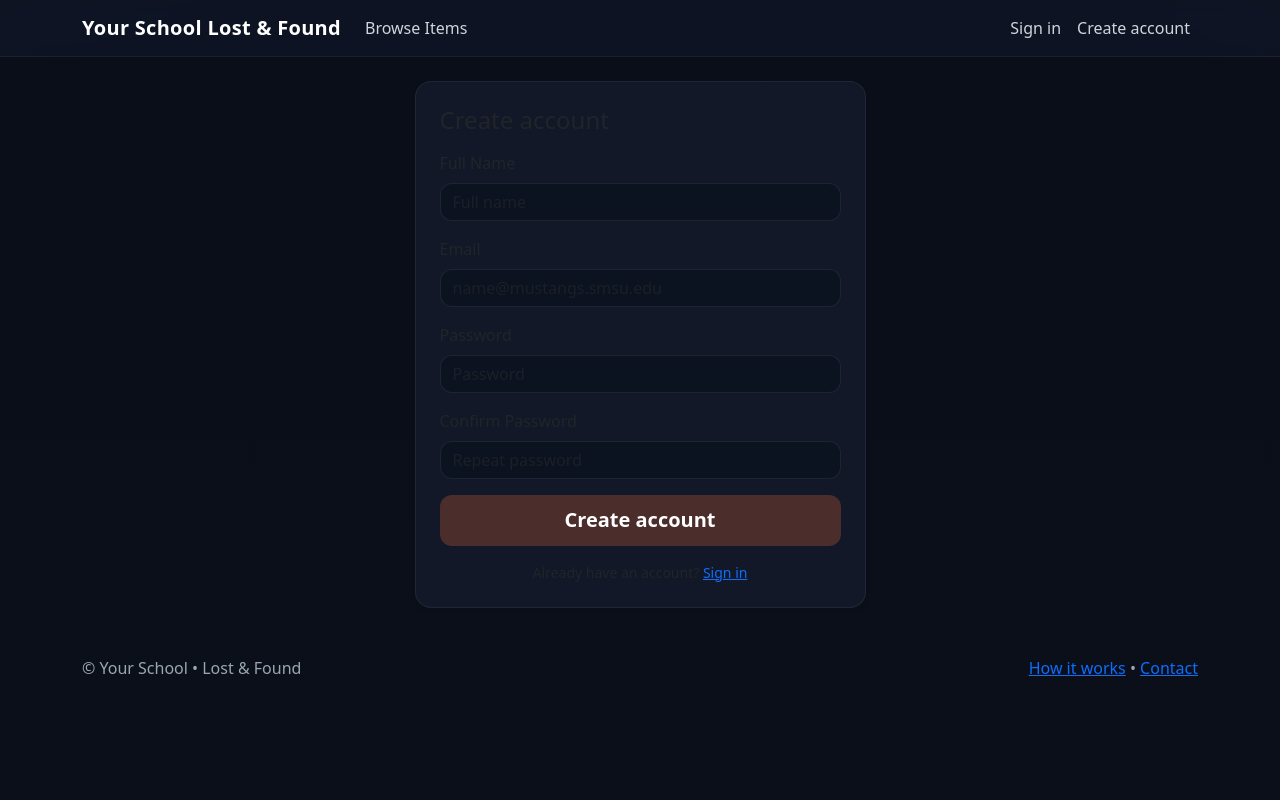
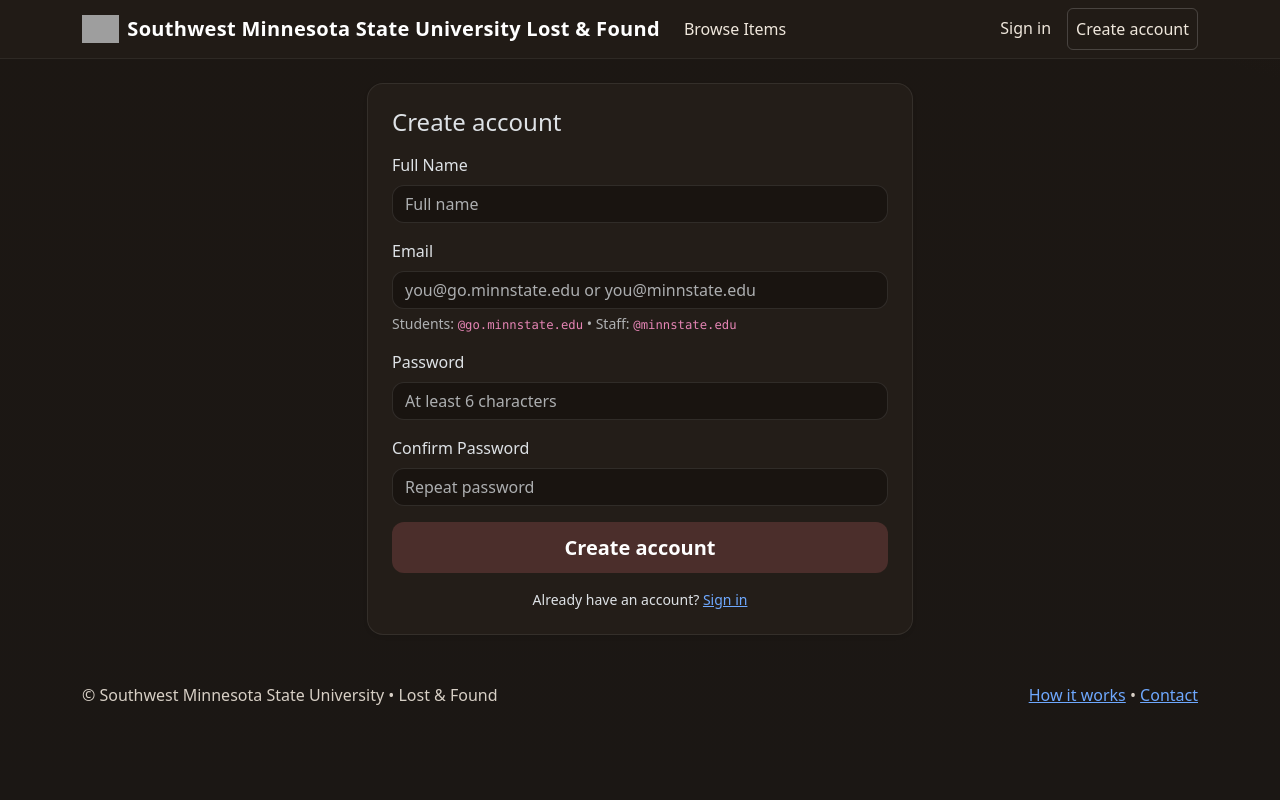
Before and after one commit to temesgen2292-prog/smsu-lost-found, a Flask app: page /register in a window 1280 px wide. Run offline with Flask 3, Linux system fonts and the light colour scheme; parts of the project's set-up code (start-up, migrations or seed data) failed here and were passed over; some libraries are stand-ins or nearby versions; grey boxes are pictures that could not be loaded.

Commit message:
Initial commit - SMSU Lost & Found Flask App

```diff
--- a/app.py
+++ b/app.py
@@ -3,11 +3,13 @@ from datetime import datetime
 from werkzeug.security import generate_password_hash, check_password_hash
 from werkzeug.utils import secure_filename
 from flask import (
-    Flask, render_template, redirect, url_for, flash, request, abort, send_from_directory, current_app
+    Flask, render_template, redirect, url_for, flash, request, abort,
+    send_from_directory, current_app
 )
 from flask_login import LoginManager, login_user, logout_user, current_user, login_required
+from flask_wtf.csrf import CSRFProtect, CSRFError
 from sqlalchemy import create_engine, select, func
-from sqlalchemy.orm import sessionmaker, scoped_session
+from sqlalchemy.orm import sessionmaker, scoped_session, joinedload
 from config import Config
 from models import Base, User, Roles, Category, Item, ItemStatus, Claim, ClaimStatus, Notification
 from forms import LoginForm, RegisterForm, ReportItemForm, SearchForm
@@ -18,6 +20,9 @@ app.config.from_object(Config)
 os.makedirs(app.config["UPLOAD_FOLDER"], exist_ok=True)
 os.makedirs(app.instance_path, exist_ok=True)
 
+# Enable CSRF globally (so failures are surfaced cleanly)
+CSRFProtect(app)
+
 engine = create_engine(app.config["SQLALCHEMY_DATABASE_URI"], future=True)
 Session = scoped_session(sessionmaker(bind=engine, autoflush=False, expire_on_commit=False))
 Base.metadata.create_all(engine)
@@ -25,6 +30,8 @@ Base.metadata.create_all(engine)
 # ----- Auth -----
 login_manager = LoginManager(app)
 login_manager.login_view = "login"
+login_manager.login_message_category = "warning"
+
 @login_manager.user_loader
 def load_user(user_id):
     with Session() as s:
@@ -33,7 +40,7 @@ def load_user(user_id):
 # ----- Helpers -----
 def allowed_file(filename):
     ext = filename.rsplit(".", 1)[-1].lower()
-    return "." in filename and ext in app.config["ALLOWED_EXTENSIONS"]
+    return "." in filename and ext in current_app.config["ALLOWED_EXTENSIONS"]
 
 def save_photo(file_storage):
     if not file_storage or file_storage.filename == "":
@@ -43,7 +50,7 @@ def save_photo(file_storage):
     fname = secure_filename(file_storage.filename)
     token = secrets.token_hex(6)
     fname = f"{token}_{fname}"
-    path = os.path.join(app.config["UPLOAD_FOLDER"], fname)
+    path = os.path.join(current_app.config["UPLOAD_FOLDER"], fname)
     file_storage.save(path)
     return fname
 
@@ -53,8 +60,8 @@ def admin_required():
 
 def notify(user_id, title, body):
     with Session() as s:
-        n = Notification(user_id=user_id, title=title, body=body)
-        s.add(n); s.commit()
+        s.add(Notification(user_id=user_id, title=title, body=body))
+        s.commit()
 
 # ----- Seed categories (first run) -----
 with Session() as s:
@@ -70,12 +77,27 @@ with Session() as s:
 @app.route("/")
 def index():
     with Session() as s:
-        total_items = s.scalar(select(func.count(Item.id)))
-        returned = s.scalar(select(func.count()).where(Item.status == ItemStatus.RETURNED))
-        claimed = s.scalar(select(func.count()).where(Item.status == ItemStatus.CLAIMED))
-        recent = s.execute(select(Item).order_by(Item.created_at.desc()).limit(8)).scalars().all()
+        total_items = s.scalar(select(func.count(Item.id))) or 0
+        returned = s.scalar(select(func.count()).where(Item.status == ItemStatus.RETURNED)) or 0
+        claimed  = s.scalar(select(func.count()).where(Item.status == ItemStatus.CLAIMED)) or 0
+
+        recent = (
+            s.execute(
+                select(Item)
+                .options(joinedload(Item.category))   # <-- eager-load category
+                .order_by(Item.created_at.desc())
+                .limit(8)
+            )
+            .scalars()
+            .all()
+        )
+
         cats = s.execute(select(Category).order_by(Category.name)).scalars().all()
-    return render_template("index.html", recent=recent, stats=dict(total=total_items or 0, returned=returned or 0, claimed=claimed or 0), cats=cats)
+
+    return render_template("index.html",
+                           recent=recent,
+                           stats=dict(total=total_items, returned=returned, claimed=claimed),
+                           cats=cats)
 
 @app.route("/browse")
 def browse():
@@ -83,7 +105,9 @@ def browse():
     with Session() as s:
         cats = s.execute(select(Category).order_by(Category.name)).scalars().all()
         form.category.choices = [(-1, "All Categories")] + [(c.id, c.name) for c in cats]
-        q = s.query(Item)
+
+        # start query WITH eager-load
+        q = s.query(Item).options(joinedload(Item.category))  # <-- key line
 
         # filters
         if form.q.data:
@@ -98,22 +122,29 @@ def browse():
         if form.sort.data == "date_asc":
             q = q.order_by(Item.date_found.asc())
         elif form.sort.data == "category":
+            # joining is fine; joinedload still prevents detached access later
             q = q.join(Category).order_by(Category.name.asc(), Item.date_found.desc())
         else:
             q = q.order_by(Item.date_found.desc())
 
         items = q.all()
         cats_map = {c.id: c for c in cats}
+
     return render_template("browse.html", form=form, items=items, cats_map=cats_map)
+
 
 @app.route("/item/<int:item_id>")
 def item_detail(item_id):
     with Session() as s:
-        item = s.get(Item, item_id)
+        item = s.execute(
+            select(Item)
+            .options(joinedload(Item.category))      # <-- eager-load category
+            .where(Item.id == item_id)
+        ).scalar_one_or_none()
         if not item:
             abort(404)
-        # Public sees limited; full details after login
     return render_template("item_detail.html", item=item)
+
 
 # ----- Auth -----
 @app.route("/login", methods=["GET","POST"])
@@ -122,11 +153,15 @@ def login():
     if form.validate_on_submit():
         with Session() as s:
             user = s.execute(select(User).where(User.email == form.email.data.lower().strip())).scalar_one_or_none()
-            if user and check_password_hash(user.password_hash, form.password.data) and user.is_active:
-                login_user(user)
+            if not user or not check_password_hash(user.password_hash, form.password.data):
+                flash("Invalid email or password.", "danger")
+            elif not user.is_active:
+                flash("This account is disabled. Contact an administrator.", "warning")
+            else:
+                login_user(user, remember=True)
                 flash("Welcome back!", "success")
                 return redirect(request.args.get("next") or url_for("dashboard"))
-        flash("Invalid credentials.", "danger")
+    # If POST but invalid, show field errors via template
     return render_template("login.html", form=form)
 
 @app.route("/register", methods=["GET","POST"])
@@ -134,9 +169,11 @@ def register():
     form = RegisterForm()
     if form.validate_on_submit():
         with Session() as s:
-            existing = s.execute(select(User).where(User.email == form.email.data.lower().strip())).scalar_one_or_none()
+            existing = s.execute(
+                select(User).where(User.email == form.email.data.lower().strip())
+            ).scalar_one_or_none()
             if existing:
-                flash("Email already registered.", "warning")
+                flash("That email is already registered. Try signing in.", "warning")
             else:
                 u = User(
                     name=form.name.data.strip(),
@@ -147,6 +184,7 @@ def register():
                 s.add(u); s.commit()
                 flash("Account created. Please sign in.", "success")
                 return redirect(url_for("login"))
+    # If POST but invalid, template shows per-field messages
     return render_template("register.html", form=form)
 
 @app.route("/logout")
@@ -166,6 +204,8 @@ def report():
     form.category.choices = [(c.id, c.name) for c in cats]
     if form.validate_on_submit():
         photo_filename = save_photo(form.photo.data)
+        if not photo_filename:
+            photo_filename = "" # ensure NOT NULL tables accept it
         with Session() as s:
             item = Item(
                 name=form.name.data.strip(),
@@ -193,18 +233,18 @@ def dashboard():
 @app.route("/claim/<int:item_id>", methods=["POST"])
 @login_required
 def claim(item_id):
-    msg = request.form.get("message", "").strip()[:1000]
+    msg = (request.form.get("message") or "").strip()[:1000]
     with Session() as s:
         item = s.get(Item, item_id)
         if not item or item.status != ItemStatus.FOUND:
-            abort(400)
+            flash("This item cannot be claimed.", "warning")
+            return redirect(url_for("item_detail", item_id=item_id))
         existing = s.execute(select(Claim).where(Claim.item_id==item_id, Claim.claimer_id==current_user.id)).scalar_one_or_none()
         if existing:
-            flash("You already claimed this item.", "warning")
+            flash("You already claimed this item.", "info")
         else:
             c = Claim(item_id=item_id, claimer_id=current_user.id, message=msg)
             s.add(c); s.commit()
-            # Notify admins
             admin_ids = [u.id for u in s.query(User).filter(User.role==Roles.ADMIN).all()]
             for aid in admin_ids:
                 notify(aid, "New Claim Request", f"A claim was submitted for item #{item.id}: {item.name}")
@@ -216,12 +256,11 @@ def claim(item_id):
 def notifications():
     with Session() as s:
         notes = s.query(Notification).filter(Notification.user_id == current_user.id).order_by(Notification.created_at.desc()).all()
-        # mark as read
         for n in notes: n.is_read = True
         s.commit()
     return render_template("notifications.html", notes=notes)
 
-# ----- Admin: dashboards & management -----
+# ----- Admin management (unchanged routes; still role-checked) ---------------
 @app.route("/admin")
 @login_required
 def admin_dashboard():
@@ -277,7 +316,7 @@ def handle_claim(claim_id, action):
         if action == "approve":
             c.status = ClaimStatus.APPROVED
             c.item.status = ItemStatus.CLAIMED
-            notify(c.claimer_id, "Claim Approved", f"Your claim for '{c.item.name}' was approved. Please follow pickup instructions.")
+            notify(c.claimer_id, "Claim Approved", f"Your claim for '{c.item.name}' was approved.")
         elif action == "reject":
             c.status = ClaimStatus.REJECTED
             notify(c.claimer_id, "Claim Rejected", f"Your claim for '{c.item.name}' was rejected.")
@@ -301,9 +340,9 @@ def manage_categories():
     admin_required()
     with Session() as s:
         if request.method == "POST":
-            name = request.form.get("name","").strip()
-            slug = re.sub(r"[^a-z0-9\-]+","-", name.lower()).strip("-")
+            name = (request.form.get("name") or "").strip()
             if name:
+                slug = re.sub(r"[^a-z0-9\-]+","-", name.lower()).strip("-")
                 s.add(Category(name=name, slug=slug)); s.commit()
                 flash("Category added.", "success")
         cats = s.query(Category).order_by(Category.name).all()
@@ -312,12 +351,17 @@ def manage_categories():
 # ----- Static uploads -----
 @app.route("/uploads/<path:filename>")
 def uploaded_file(filename):
-    return send_from_directory(app.config["UPLOAD_FOLDER"], filename)
+    return send_from_directory(current_app.config["UPLOAD_FOLDER"], filename)
 
 # ----- Errors -----
 @app.errorhandler(403)
-def forbidden(e):
-    return render_template("403.html"), 403
+def forbidden(e): return render_template("403.html"), 403
+
+@app.errorhandler(CSRFError)
+def handle_csrf(err):
+    flash("Form expired or invalid. Please try again.", "warning")
+    return redirect(request.referrer or url_for("index"))
 
 if __name__ == "__main__":
     app.run(debug=True)
+F
--- a/forms.py
+++ b/forms.py
@@ -1,9 +1,34 @@
 from datetime import date
 from flask_wtf import FlaskForm
 from wtforms import (
-    StringField, PasswordField, SubmitField, TextAreaField, SelectField, DateField, FileField
+    StringField, PasswordField, SubmitField, TextAreaField, SelectField,
+    DateField, FileField
 )
-from wtforms.validators import DataRequired, Email, Length, EqualTo, Optional
+from wtforms.validators import DataRequired, Email, Length, EqualTo, Optional, ValidationError
+from email_validator import validate_email, EmailNotValidError
+from flask import current_app
+
+# ---- Custom validators -------------------------------------------------------
+
+def smsudomain(form, field):
+    """Allow only SMSU/MinnState emails on registration."""
+    try:
+        info = validate_email(field.data, check_deliverability=False)
+        domain = info.domain.lower()
+    except EmailNotValidError as e:
+        raise ValidationError("Enter a valid email address.")
+    allowed = current_app.config.get("ALLOWED_EMAIL_DOMAINS", set())
+    if domain not in allowed:
+        allowed_list = ", ".join(sorted(allowed))
+        raise ValidationError(f"Use your official email ({allowed_list}).")
+
+def strong_password(form, field):
+    """Simple local check—length >= 6 and no all-spaces."""
+    pwd = (field.data or "").strip()
+    if len(pwd) < 6:
+        raise ValidationError("Password must be at least 6 characters.")
+
+# ---- Forms ------------------------------------------------------------------
 
 class LoginForm(FlaskForm):
     email = StringField("Email", validators=[DataRequired(), Email()])
@@ -12,8 +37,8 @@ class LoginForm(FlaskForm):
 
 class RegisterForm(FlaskForm):
     name = StringField("Full Name", validators=[DataRequired(), Length(max=100)])
-    email = StringField("Email", validators=[DataRequired(), Email()])
-    password = PasswordField("Password", validators=[DataRequired(), Length(min=6)])
+    email = StringField("Email", validators=[DataRequired(), Email(), smsudomain])
+    password = PasswordField("Password", validators=[DataRequired(), strong_password])
     confirm = PasswordField("Confirm Password", validators=[EqualTo("password")])
     submit = SubmitField("Create Account")
 
@@ -29,5 +54,7 @@ class ReportItemForm(FlaskForm):
 class SearchForm(FlaskForm):
     q = StringField("Search", validators=[Optional(), Length(max=140)])
     category = SelectField("Category", coerce=int, validators=[Optional()])
-    sort = SelectField("Sort By", choices=[("date_desc","Newest"),("date_asc","Oldest"),("category","Category")])
+    sort = SelectField("Sort By", choices=[
+        ("date_desc","Newest"),("date_asc","Oldest"),("category","Category")
+    ])
     submit = SubmitField("Apply")
--- a/models.py
+++ b/models.py
@@ -45,7 +45,7 @@ class Item(Base):
     status: Mapped[str] = mapped_column(String(20), default=ItemStatus.FOUND)
     location_found: Mapped[str] = mapped_column(String(140), nullable=False)
     date_found: Mapped[datetime] = mapped_column(DateTime, nullable=False)
-    photo_path: Mapped[str] = mapped_column(String(255))
+    photo_path: Mapped[str | None] = mapped_column(String(255), nullable=True)
     created_at: Mapped[datetime] = mapped_column(DateTime, default=datetime.utcnow)
 
     category_id: Mapped[int] = mapped_column(Integer, ForeignKey("categories.id"))
--- a/static/style.css
+++ b/static/style.css
@@ -1,65 +1,69 @@
-/* === Theme (edit only this block to match SMSU exactly) =================== */
+/* === SMSU Directory Look =================================================== */
 :root{
-  /* SMSU-like defaults (tweak to exact hex if you have them) */
-  --brand: #4b2e2b;     /* primary (brown/maroon) */
-  --accent:#c2a357;     /* gold accent */
-  --ink:   #0e0f12;     /* text on light */
-  --bg:    #0b0f1a;     /* page background (subtle dark) */
-  --card:  #121828;     /* card background */
-  --muted: #94a3b8;     /* secondary text */
-  --ring:  rgba(194,163,87,.35);
+  --brand:  #4B2E2B;   /* deep brown */
+  --gold:   #C2A357;   /* SMSU gold */
+  --ink:    #221c17;
+  --bg:     #1b1714;   /* page background */
+  --card:   #231d18;   /* card background */
+  --muted:  #b9b1a8;
+  --ring:   rgba(194,163,87,.35);
 }
-/* ========================================================================= */
-
 html,body{height:100%}
 body{
   margin:0;
   background:
-    radial-gradient(1200px 600px at -10% -20%, rgba(194,163,87,.08), transparent 40%),
-    radial-gradient(900px 500px at 110% -10%, rgba(75,46,43,.18), transparent 35%),
-    linear-gradient(180deg, #0a0e18, var(--bg));
-  color:#e5e7eb;
+    radial-gradient(900px 480px at -10% -20%, rgba(194,163,87,.08), transparent 40%),
+    radial-gradient(800px 480px at 110% -15%, rgba(75,46,43,.14), transparent 45%),
+    linear-gradient(180deg, #1c1713, var(--bg));
+  color:#f0ece7;
   font-family: ui-sans-serif, system-ui, -apple-system, Segoe UI, Roboto, Arial, "Noto Sans", "Helvetica Neue", sans-serif;
 }
 
-.navbar{background:rgba(18,24,40,.6); backdrop-filter:saturate(140%) blur(6px); border-bottom:1px solid rgba(255,255,255,.06)}
+/* NAV */
+.navbar{
+  background:rgba(35,29,24,.85);
+  border-bottom:1px solid rgba(255,255,255,.06);
+  backdrop-filter:saturate(140%) blur(6px);
+}
 .navbar .navbar-brand{color:#fff !important; letter-spacing:.3px}
-.navbar .nav-link{color:#d1d5db !important}
+.navbar .nav-link{color:#efe7dc !important}
 .navbar .nav-link:hover{color:#fff !important}
 
+/* BUTTONS */
 .btn-brand{
-  background: var(--brand);
-  color:#fff; border:none; border-radius:12px; padding:.65rem 1rem; font-weight:700;
+  background:var(--brand); color:#fff;
+  border:none; border-radius:12px; padding:.65rem 1rem; font-weight:700;
 }
-.btn-brand:hover{filter:brightness(1.08)}
-.btn-outline{border:1px solid rgba(255,255,255,.15); color:#e5e7eb; background:transparent}
+.btn-brand:hover{filter:brightness(1.06)}
+.btn-outline{border:1px solid rgba(255,255,255,.18); color:#efe7dc; background:transparent}
 .btn-outline:hover{border-color:#fff; color:#fff}
 
-.card{
-  background: var(--card);
-  border:1px solid rgba(255,255,255,.06);
-  border-radius:16px;
+/* HERO */
+.hero{
+  background:
+    radial-gradient(900px 520px at -10% -30%, rgba(194,163,87,.22), transparent 45%),
+    linear-gradient(135deg, rgba(75,46,43,.96) 0%, rgba(28,23,19,.96) 60%);
+  border:1px solid rgba(255,255,255,.08);
+  border-radius:22px; color:#fff;
 }
+
+/* CARDS */
+.card{background:var(--card); border:1px solid rgba(255,255,255,.08); border-radius:16px}
 .card-hover{transition:transform .12s ease, box-shadow .12s ease}
 .card-hover:hover{transform:translateY(-3px); box-shadow:0 16px 36px rgba(0,0,0,.25)}
 
-.hero{
-  background: radial-gradient(900px 500px at -10% -30%, rgba(194,163,87,.25), transparent 40%),
-              linear-gradient(140deg, rgba(75,46,43,.95) 0%, rgba(16,24,40,.95) 60%);
-  border:1px solid rgba(255,255,255,.08);
-  color:#fff; border-radius:22px;
+/* FORMS */
+.form-control, .form-select, textarea{
+  background:#191410; color:#f0ece7;
+  border:1px solid rgba(255,255,255,.10); border-radius:12px;
+}
+.form-control:focus, .form-select:focus, textarea:focus{
+  border-color:var(--gold); box-shadow:0 0 0 4px var(--ring); outline:none;
 }
 
-.form-control, .form-select, textarea{
-  background:#0b1220; color:#e5e7eb; border:1px solid rgba(255,255,255,.08); border-radius:12px;
-}
-.form-control:focus, .form-select:focus, textarea:focus{
-  outline:none; border-color:var(--accent);
-  box-shadow:0 0 0 4px var(--ring);
-}
-
+/* BADGES & IMAGES */
 .badge-status{font-size:.75rem}
-
 img.item-photo{object-fit:cover; width:100%; height:210px; border-radius:12px}
 
-footer{color:#9aa6b2}
+/* FOOTER */
+footer{color:#d7cfc5}
--- a/templates/_item_card.html
+++ b/templates/_item_card.html
@@ -6,7 +6,7 @@
     <h3 class="h6 mb-1 js-text"><a class="stretched-link text-decoration-none" href="{{ url_for('item_detail', item_id=item.id) }}">{{ item.name }}</a></h3>
     <div class="small text-secondary js-text">{{ item.location_found }}</div>
     <div class="d-flex align-items-center mt-2 gap-1">
-      <span class="badge rounded-pill text-bg-secondary badge-status">{{ item.category.name if item.category }}</span>
+      <span class="badge rounded-pill text-bg-secondary badge-status">{{ item.category.name if item.category else 'Uncategorized' }}</span>
       <span class="badge rounded-pill {{ 'text-bg-success' if item.status=='returned' else ('text-bg-warning' if item.status=='claimed' else 'text-bg-info') }} badge-status">{{ item.status|capitalize }}</span>
     </div>
   </div>
--- a/templates/base.html
+++ b/templates/base.html
@@ -1,16 +1,20 @@
 <!doctype html>
-<html lang="en" data-bs-theme="light">
+<html lang="en" data-bs-theme="dark">
 <head>
   <meta charset="utf-8">
   <meta name="viewport" content="width=device-width, initial-scale=1">
-  <title>{{ config.SCHOOL_NAME }} Lost & Found</title>
+  <title>{{ config.SCHOOL_NAME }} • Lost &amp; Found</title>
   <link href="https://cdn.jsdelivr.net/npm/bootstrap@5.3.3/dist/css/bootstrap.min.css" rel="stylesheet">
   <link href="{{ url_for('static', filename='style.css') }}" rel="stylesheet">
 </head>
 <body>
 <nav class="navbar navbar-expand-lg">
   <div class="container">
-    <a class="navbar-brand fw-semibold" href="{{ url_for('index') }}">{{ config.SCHOOL_NAME }} Lost &amp; Found</a>
+    <a class="navbar-brand fw-semibold d-flex align-items-center gap-2" href="{{ url_for('index') }}">
+      <!-- Add your logo at /static/img/smsu.png (optional) -->
+      <img src="{{ url_for('static', filename='img/smsu.png') }}" alt="" height="28" onerror="this.style.display='none'">
+      {{ config.SCHOOL_NAME }} Lost &amp; Found
+    </a>
     <button class="navbar-toggler" data-bs-toggle="collapse" data-bs-target="#nav"><span class="navbar-toggler-icon"></span></button>
     <div class="collapse navbar-collapse" id="nav">
       <ul class="navbar-nav me-auto">
@@ -29,7 +33,7 @@
           <li class="nav-item"><a class="nav-link" href="{{ url_for('logout') }}">Sign out</a></li>
         {% else %}
           <li class="nav-item"><a class="nav-link" href="{{ url_for('login') }}">Sign in</a></li>
-          <li class="nav-item"><a class="nav-link" href="{{ url_for('register') }}">Create account</a></li>
+          <li class="nav-item"><a class="nav-link btn btn-outline ms-2" href="{{ url_for('register') }}">Create account</a></li>
         {% endif %}
       </ul>
     </div>
@@ -39,9 +43,11 @@
 <main class="container my-4">
   {% with messages = get_flashed_messages(with_categories=true) %}
     {% if messages %}
-      <div class="position-fixed top-0 start-50 translate-middle-x mt-3" style="z-index:1080;">
+      <div class="position-fixed top-0 start-50 translate-middle-x mt-3" style="z-index:1080; width:min(560px,92vw);">
         {% for cat, msg in messages %}
-          <div class="alert alert-{{ cat }} shadow mb-2">{{ msg }}</div>
+          <div class="alert alert-{{ cat }} shadow mb-2 d-flex align-items-center gap-2">
+            {{ msg }}
+          </div>
         {% endfor %}
       </div>
     {% endif %}
--- a/templates/register.html
+++ b/templates/register.html
@@ -1,7 +1,7 @@
 {% extends "base.html" %}
 {% block content %}
 <div class="row justify-content-center">
-  <div class="col-md-6 col-lg-5">
+  <div class="col-md-7 col-lg-6">
     <div class="card shadow-sm">
       <div class="card-body p-4">
         <h1 class="h4 mb-3">Create account</h1>
@@ -10,18 +10,23 @@
           <div class="mb-3">
             {{ form.name.label(class="form-label") }}
             {{ form.name(class="form-control", placeholder="Full name") }}
+            {% for e in form.name.errors %}<div class="text-danger small mt-1">{{ e }}</div>{% endfor %}
           </div>
           <div class="mb-3">
             {{ form.email.label(class="form-label") }}
-            {{ form.email(class="form-control", placeholder="name@mustangs.smsu.edu") }}
+            {{ form.email(class="form-control", placeholder="you@go.minnstate.edu or you@minnstate.edu") }}
+            {% for e in form.email.errors %}<div class="text-danger small mt-1">{{ e }}</div>{% endfor %}
+            <div class="form-text">Students: <code>@go.minnstate.edu</code> • Staff: <code>@minnstate.edu</code></div>
           </div>
           <div class="mb-3">
             {{ form.password.label(class="form-label") }}
-            {{ form.password(class="form-control", placeholder="Password") }}
+            {{ form.password(class="form-control", placeholder="At least 6 characters") }}
+            {% for e in form.password.errors %}<div class="text-danger small mt-1">{{ e }}</div>{% endfor %}
           </div>
           <div class="mb-3">
             {{ form.confirm.label(class="form-label") }}
             {{ form.confirm(class="form-control", placeholder="Repeat password") }}
+            {% for e in form.confirm.errors %}<div class="text-danger small mt-1">{{ e }}</div>{% endfor %}
           </div>
           <div class="d-grid">
             <button class="btn btn-brand btn-lg">Create account</button>
```
Also changed, not shown: config.py (+19 -5 lines), templates/login.html (+4 -4 lines), app.db (added), lost_found.db (added), 1 other file.
